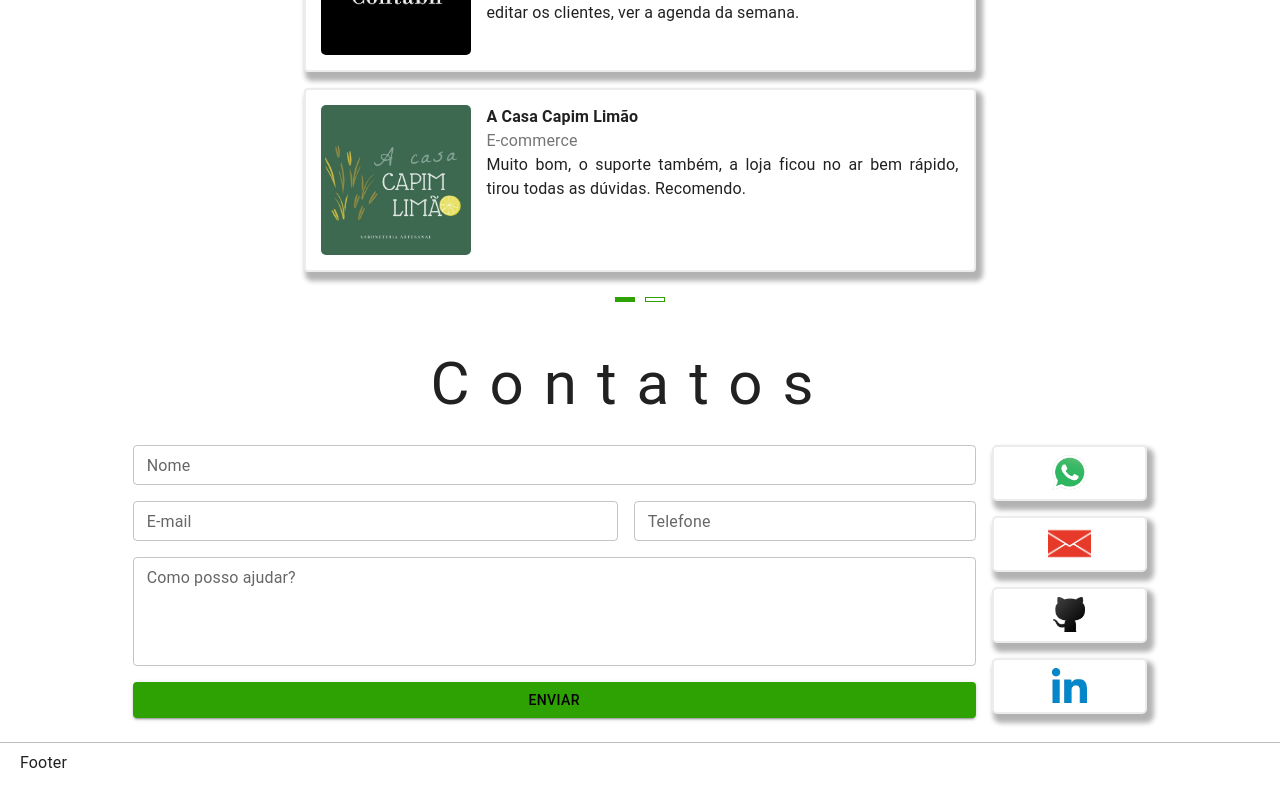
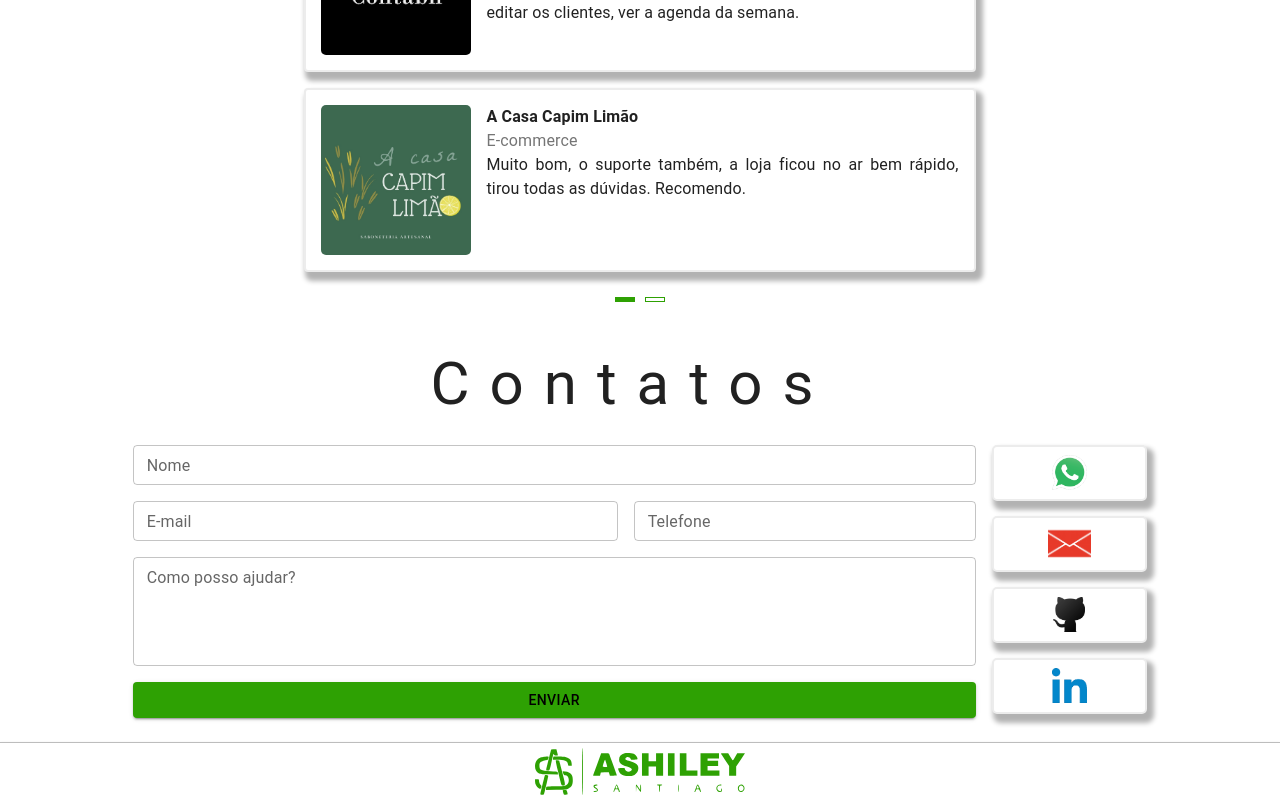
Before and after one commit to AshileySabah/portfolio-final, a React (Vite) app: page / in a window 1280 px wide. Shown: the part 3505-4305 px from the top of the page. Built offline with nearby package versions, Linux system fonts and the light colour scheme.

Commit message:
feat: footer

```diff
--- a/src/components/BaseLayout/Footer/index.tsx
+++ b/src/components/BaseLayout/Footer/index.tsx
@@ -1,5 +1,10 @@
-import { Container } from "./styles";
+import Full from "@/assets/logo/full.svg?react";
+import Icon from "@/assets/logo/icon.svg?react";
+import { LogoContainer } from "./styles";
 
-export const Footer = () => {
-  return <Container>Footer</Container>;
-};
+export const Footer: React.FC = () => (
+  <LogoContainer sx={{ borderRadius: 0 }}>
+    <Full className="desktop-logo" />
+    <Icon className="mobile-logo" />
+  </LogoContainer>
+);
--- /dev/null
+++ b/src/components/BaseLayout/Footer/styles.ts
@@ -0,0 +1,32 @@
+import { Paper } from "@mui/material";
+import styled, { css } from "styled-components";
+
+export const LogoContainer = styled(Paper)`
+  width: 100%;
+  fill: ${({ theme }) => theme?.palette?.primary?.main};
+  display: flex;
+  justify-content: center;
+  padding: 5px 0;
+  border-top: 1px solid ${({ theme }) => theme?.palette?.grey?.[400]};
+
+  .desktop-logo {
+    width: 210px;
+
+    ${({ theme }) => css`
+      ${theme.breakpoints.down("sm")} {
+        display: none;
+      }
+    `};
+  }
+
+  .mobile-logo {
+    width: 35px;
+    display: none;
+
+    ${({ theme }) => css`
+      ${theme.breakpoints.down("sm")} {
+        display: block;
+      }
+    `};
+  }
+`;
--- a/src/components/BaseLayout/Footer/styles.tsx
+++ /dev/null
@@ -1,7 +0,0 @@
-import styled from "styled-components";
-
-export const Container = styled("div")`
-  display: flex;
-  padding: 8px 20px;
-  border-top: 1px solid ${({ theme }) => theme.palette.grey[400]};
-`;
```
